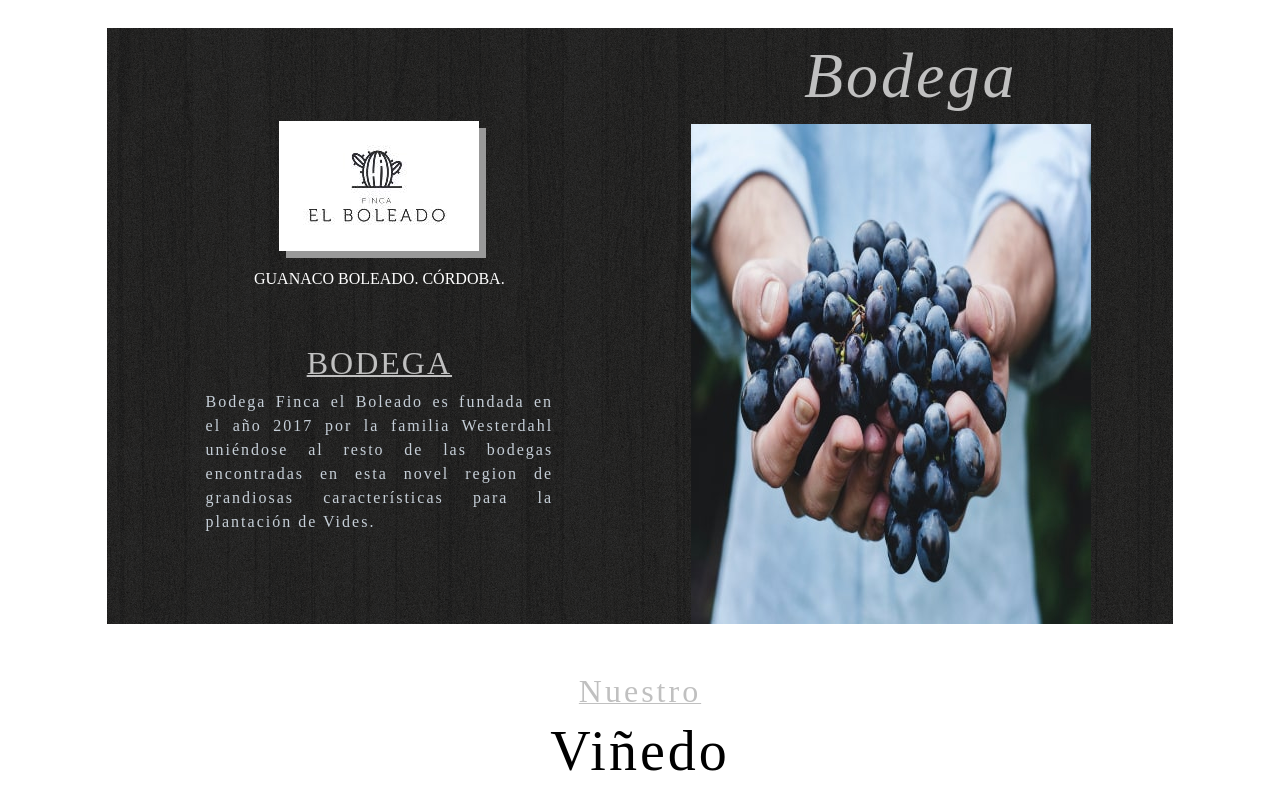
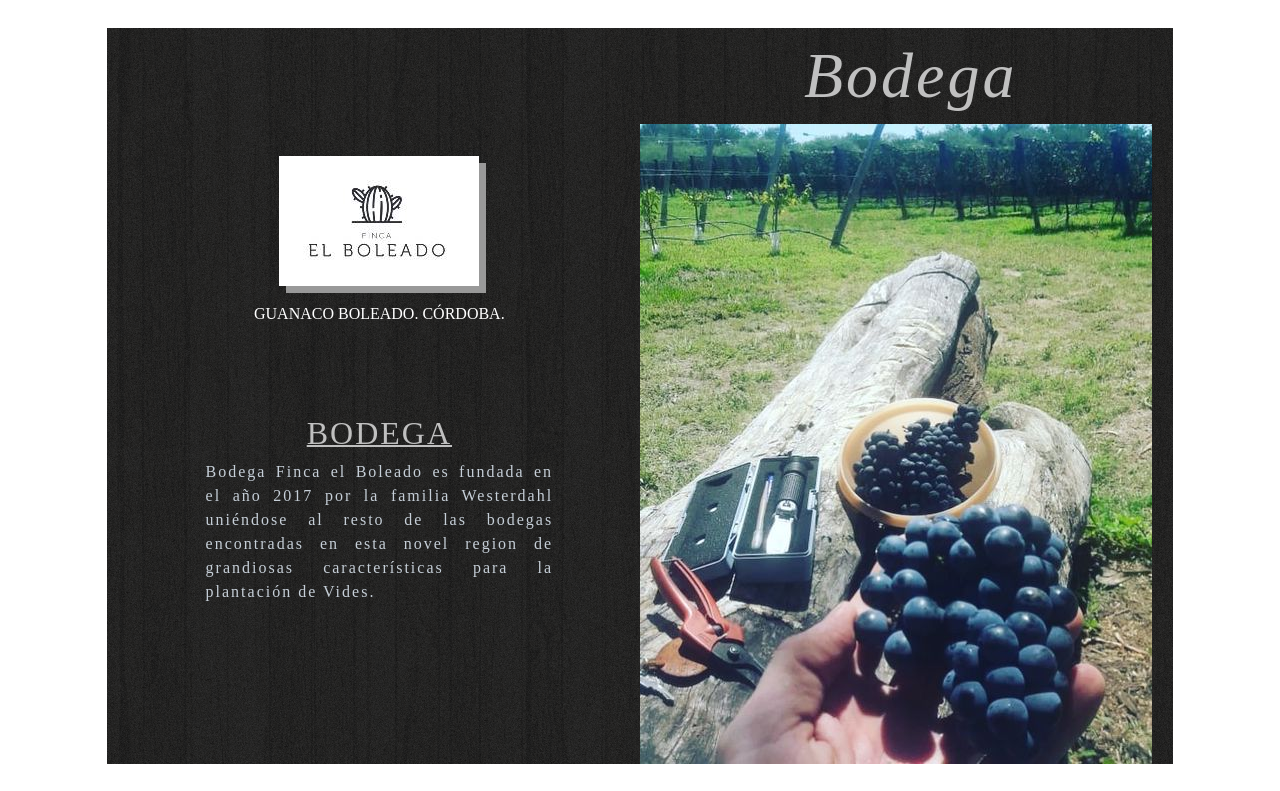
Before and after one commit to Supertraining/FincaElBoleado, a plain HTML site: page index.html in a window 1280 px wide. Shown: the part 640-1431 px from the top of the page. Drawn offline with nearby package versions, Linux system fonts and the light colour scheme; a web font is replaced by a local one.

Commit message:
cambioImgIndexBodega

```diff
--- a/index.html
+++ b/index.html
@@ -155,7 +155,7 @@
 					<a class="text-decoration-none botonWoodBoardBodega"
 						href="./pages/bodega.html">Bodega<i class="fa-solid fa-arrow-right-from-bracket"></i>
 						<img class="img-fluid"
-							src="./assets/img/IndexSectionBodega.jpg"
+							src="./assets/img/IndexSectionBodega1.jpg"
 							alt="imagen bodega" />
 					</a>
 				</div>
```
Also changed, not shown: assets/img/IndexSectionBodega.jpg (deleted), assets/img/IndexSectionBodega1.jpg (added).
